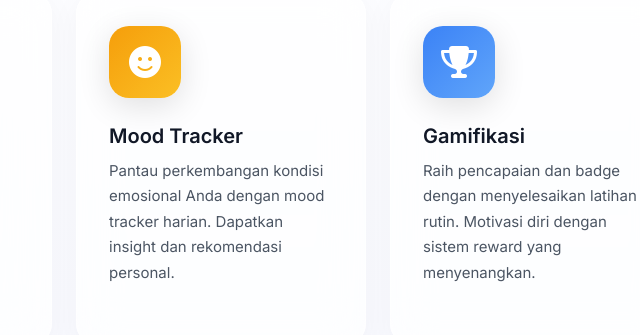
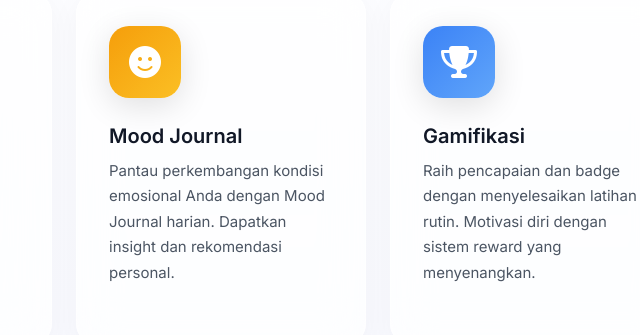
Before and after one commit to ghulamch/SatyaJiwa, a plain HTML site: page index.html in a window 1280 px wide. Shown: the part 1760-2095 px from the top of the page, 576-1216 px from the left. Drawn offline with Linux system fonts and the light colour scheme.

Commit message:
Rename
Rename Mood tracker menjadi mood journal

```diff
--- a/index.html
+++ b/index.html
@@ -145,9 +145,9 @@
                     <div class="feature-icon">
                         <i class="fas fa-smile"></i>
                     </div>
-                    <h3>Mood Tracker</h3>
+                    <h3>Mood Journal</h3>
                     <p>
-                        Pantau perkembangan kondisi emosional Anda dengan mood tracker harian.
+                        Pantau perkembangan kondisi emosional Anda dengan Mood Journal harian.
                         Dapatkan insight dan rekomendasi personal.
                     </p>
                 </div>
@@ -305,7 +305,7 @@
                                 </div>
                                 <p class="testimonial-text">
                                     "Fitur latihan mandiri-nya sangat membantu untuk relaksasi setelah kerja.
-                                    Interface-nya juga user-friendly dan mood tracker-nya membantu saya lebih
+                                    Interface-nya juga user-friendly dan Mood Journal-nya membantu saya lebih
                                     memahami kondisi emosional saya."
                                 </p>
                             </div>
@@ -400,7 +400,7 @@
                                     <i class="fas fa-star"></i>
                                 </div>
                                 <p class="testimonial-text">
-                                    "Desain interface yang menarik dan fitur mood tracker yang insightful.
+                                    "Desain interface yang menarik dan fitur Mood Journal yang insightful.
                                     SatyaJiwa membuat perjalanan kesehatan mental terasa modern dan engaging.
                                     Aplikasi terbaik yang pernah saya coba!"
                                 </p>
```
Also changed, not shown: dashboard.html (+1 -1 lines), progress.html (+1 -1 lines).
